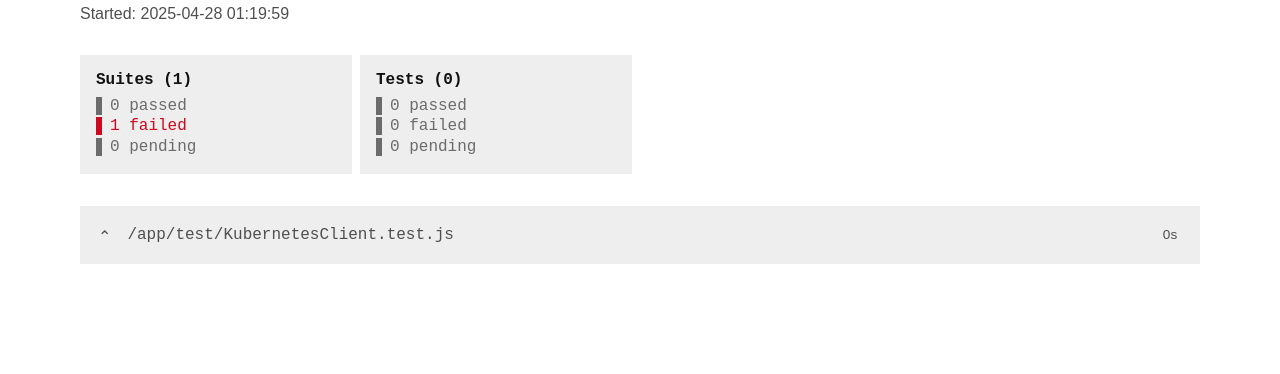
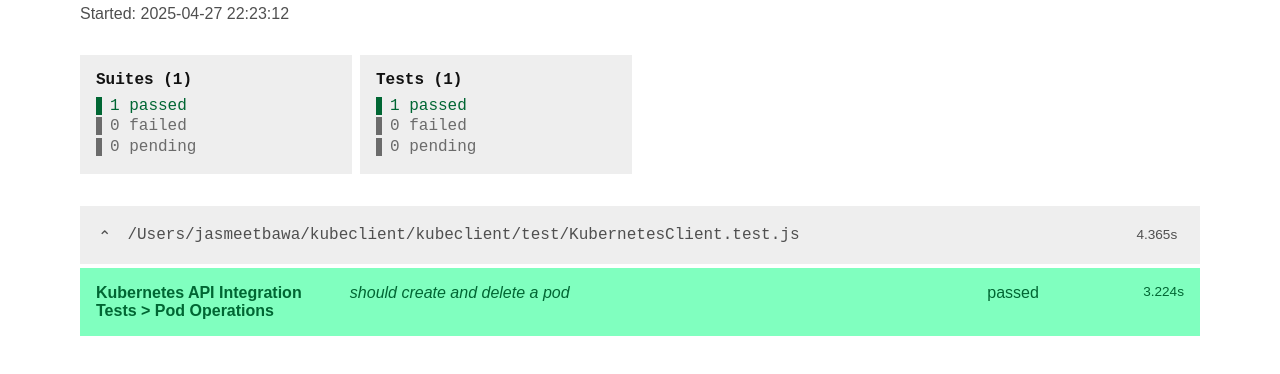
Before and after one commit to prabhjotbawa/kubeclient, a website: page index.html in a window 1280 px wide. Shown: the part 72-446 px from the top of the page. Drawn offline with Linux system fonts and the light colour scheme.

Commit message:
Update test reports

```diff
--- a/index.html
+++ b/index.html
@@ -274,4 +274,4 @@
   font-size: 1rem;
   padding: 0 0.5rem;
 }
-</style></head><body><main class="jesthtml-content"><header><h1 id="title">Test Report</h1></header><section id="metadata-container"><div id="timestamp">Started: 2025-04-28 01:19:59</div><div id="summary"><div id="suite-summary"><div class="summary-total">Suites (1)</div><div class="summary-passed  summary-empty">0 passed</div><div class="summary-failed ">1 failed</div><div class="summary-pending  summary-empty">0 pending</div></div><div id="test-summary"><div class="summary-total">Tests (0)</div><div class="summary-passed  summary-empty">0 passed</div><div class="summary-failed  summary-empty">0 failed</div><div class="summary-pending  summary-empty">0 pending</div></div></div></section><details id="suite-1" class="suite-container" open=""><summary class="suite-info"><div class="suite-path">/app/test/KubernetesClient.test.js</div><div class="suite-time">0s</div></summary><div class="suite-tests"/></details></main></body></html>
+</style></head><body><main class="jesthtml-content"><header><h1 id="title">Test Report</h1></header><section id="metadata-container"><div id="timestamp">Started: 2025-04-27 22:23:12</div><div id="summary"><div id="suite-summary"><div class="summary-total">Suites (1)</div><div class="summary-passed ">1 passed</div><div class="summary-failed  summary-empty">0 failed</div><div class="summary-pending  summary-empty">0 pending</div></div><div id="test-summary"><div class="summary-total">Tests (1)</div><div class="summary-passed ">1 passed</div><div class="summary-failed  summary-empty">0 failed</div><div class="summary-pending  summary-empty">0 pending</div></div></div></section><details id="suite-1" class="suite-container" open=""><summary class="suite-info"><div class="suite-path">/Users/jasmeetbawa/kubeclient/kubeclient/test/KubernetesClient.test.js</div><div class="suite-time">4.365s</div></summary><div class="suite-tests"><div class="test-result passed"><div class="test-info"><div class="test-suitename">Kubernetes API Integration Tests &gt; Pod Operations</div><div class="test-title">should create and delete a pod</div><div class="test-status">passed</div><div class="test-duration">3.224s</div></div></div></div></details></main></body></html>
```
